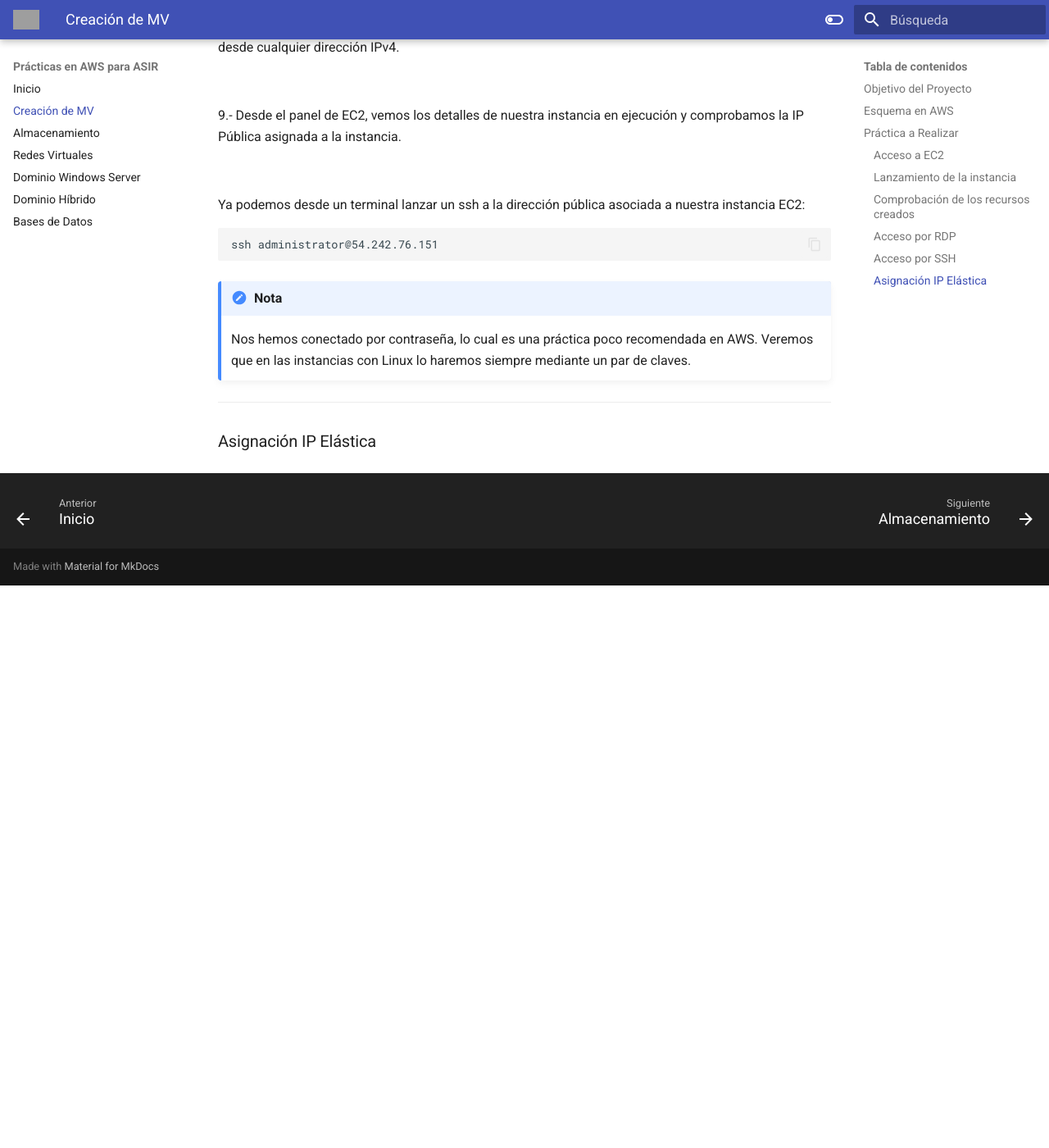
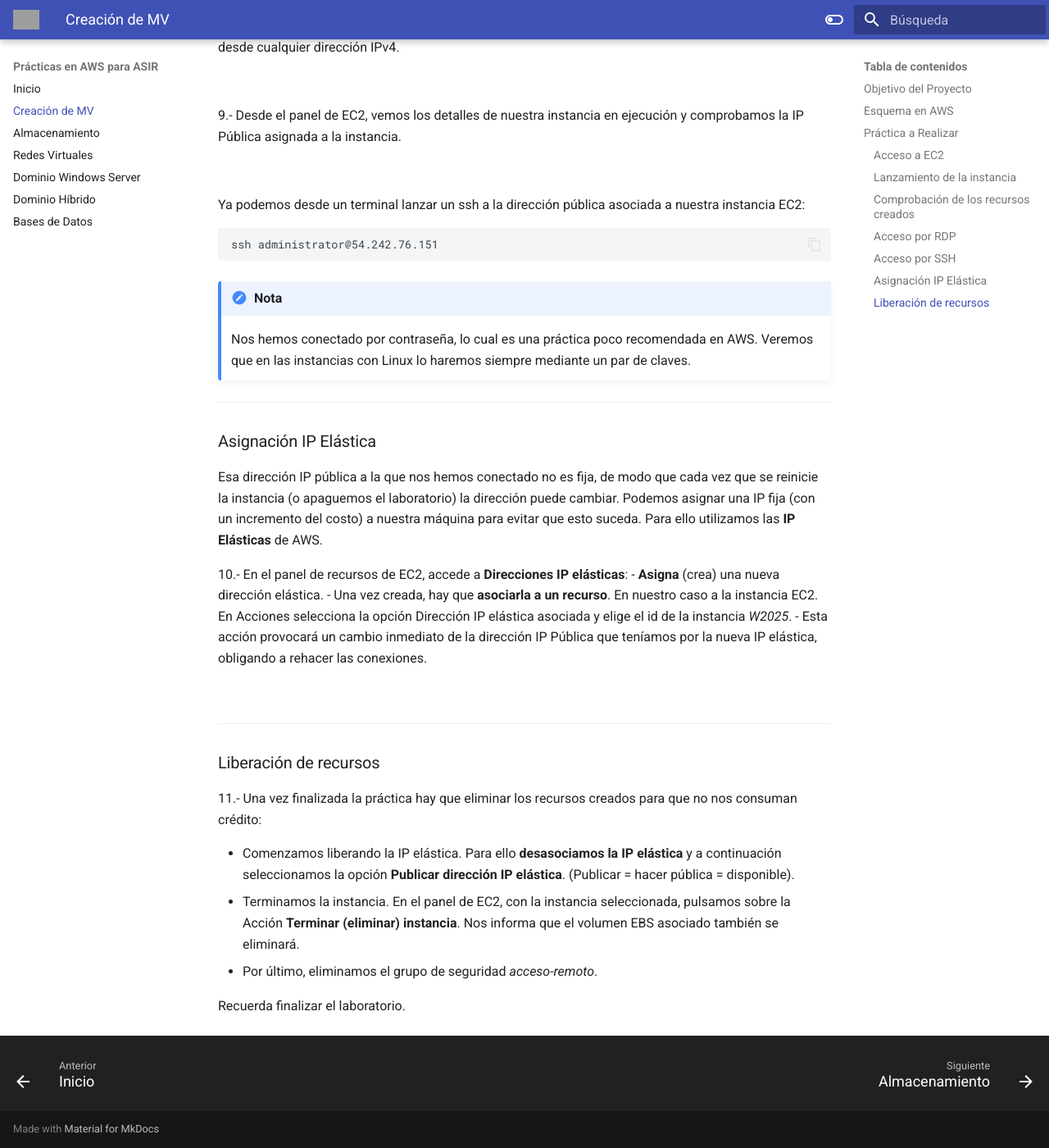
Before and after one commit to jrpellicer/awsasir, an MkDocs documentation site: the page built from docs/practica01.md, in a window 1280 px wide and 1400 px high, scrolled down 5234 px. Shown: the whole window at 82% size. Built offline with MkDocs 1.6.1 and Material for MkDocs 9.7.7, drawn with Linux system fonts in a browser that asks for light colours; before the commit the page ends 5948 px from its top, so only the background shows below that; grey boxes are pictures that could not be loaded.

Commit message:
Finalización Creación MV

```diff
--- a/docs/practica01.md
+++ b/docs/practica01.md
@@ -140,3 +140,23 @@ Ya podemos desde un terminal lanzar un ssh a la dirección pública asociada a n
 ___
 
 ### Asignación IP Elástica
+
+Esa dirección IP pública a la que nos hemos conectado no es fija, de modo que cada vez que se reinicie la instancia (o apaguemos el laboratorio) la dirección puede cambiar. Podemos asignar una IP fija (con un incremento del costo) a nuestra máquina para evitar que esto suceda. Para ello utilizamos las **IP Elásticas** de AWS.
+
+10.- En el panel de recursos de EC2, accede a **Direcciones IP elásticas**:
+- **Asigna** (crea) una nueva dirección elástica.
+- Una vez creada, hay que **asociarla a un recurso**. En nuestro caso a la instancia EC2. En Acciones selecciona la opción Dirección IP elástica asociada y elige el id de la instancia *W2025*.
+- Esta acción provocará un cambio inmediato de la dirección IP Pública que teníamos por la nueva IP elástica, obligando a rehacer las conexiones.
+
+<br>
+___
+
+### Liberación de recursos
+
+11.- Una vez finalizada la práctica hay que eliminar los recursos creados para que no nos consuman crédito:
+
+- Comenzamos liberando la IP elástica. Para ello **desasociamos la IP elástica** y a continuación seleccionamos la opción **Publicar dirección IP elástica**. (Publicar = hacer pública = disponible).
+- Terminamos la instancia. En el panel de EC2, con la instancia seleccionada, pulsamos sobre la Acción **Terminar (eliminar) instancia**. Nos informa que el volumen EBS asociado también se eliminará.
+- Por último, eliminamos el grupo de seguridad *acceso-remoto*.
+
+Recuerda finalizar el laboratorio.
```
